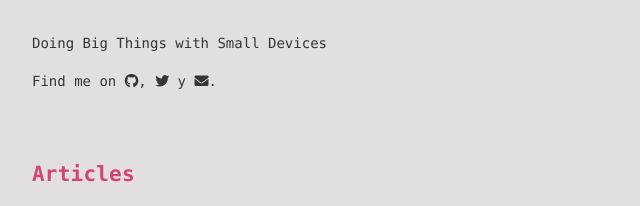
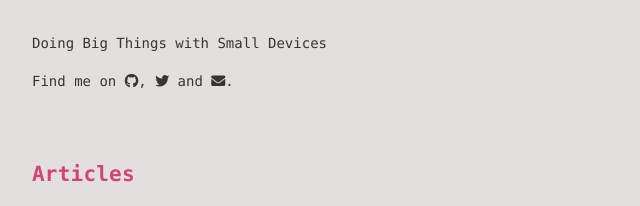
Before and after one commit to droxmusic/droxmusic.github.io, a plain HTML site: page index.html in a window 1280 px wide. Shown: the part 130-336 px from the top of the page, 0-640 px from the left. Drawn offline with Linux system fonts and the light colour scheme.

Commit message:
Update index.html

```diff
--- a/index.html
+++ b/index.html
@@ -109,7 +109,7 @@
             <i class="fab fa-twitter"></i><!--
       ---></a><!--
     ---><!--
-    ---> y
+    ---> and
 
 
 
```
